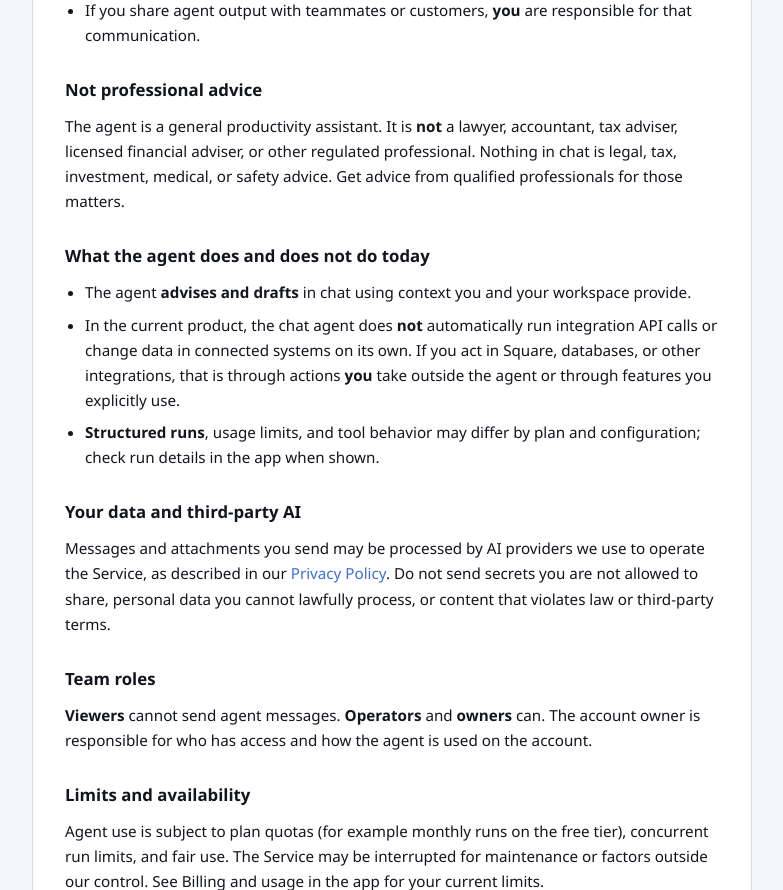
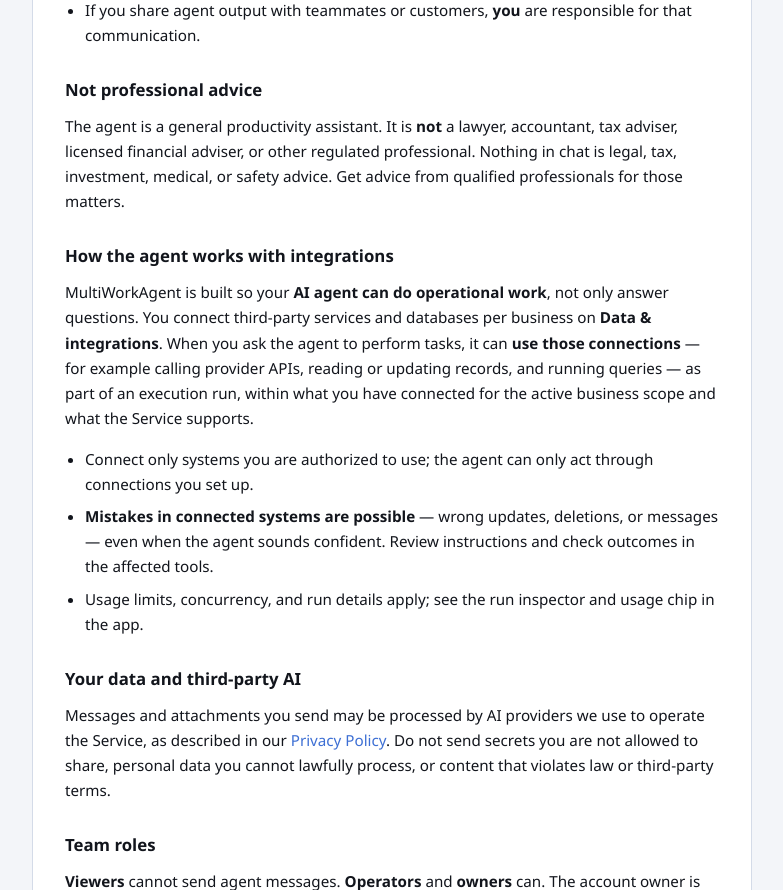
Before and after one commit to davidelbaz-ui/MultiWorkAgent, a Flask app: page /agent-notes in a window 1280 px wide. Shown: the part 885-1775 px from the top of the page, without its empty margins (248-1031 px from the left). Run offline with Flask 3, Linux system fonts and the light colour scheme; some libraries are stand-ins or nearby versions.

Commit message:
Align copy and agent prompt with integration-first product vision.
Agent notes, Terms, and product knowledge now describe the agent acting through connected systems; remove advice-only disclaimers.

Co-authored-by: Cursor <cursoragent@cursor.com>

```diff
--- a/agent_executor.py
+++ b/agent_executor.py
@@ -238,10 +238,11 @@ def _system_prompt(
         "that manage one or more businesses.\n\n"
         f"Active workspace scope: {scope}.\n"
         "Answer questions about the MultiWorkAgent product using the product reference below. "
-        "Do not invent features, integrations, or automated actions the reference marks as unavailable. "
-        "When the user asks you to change an external system, explain what they can do in the app "
-        "(connect integrations on Data & integrations, upload knowledge, run the agent for advice) "
-        "and that chat does not automatically call third-party APIs today.\n"
+        "Do not invent integrations or capabilities the reference does not describe. "
+        "MultiWorkAgent is built for the agent to perform operational work through connected "
+        "integrations and databases per business; when the user asks to change an external system, "
+        "help them connect it on Data & integrations if needed and carry out the task when connections exist. "
+        "Remind users to review outcomes because actions in connected systems can be wrong.\n"
         "When the user attaches images, describe and use what you see in them.\n"
         "When the user attaches text files (or business knowledge files below), use their contents.\n"
         "Be concise, practical, and use plain language."
--- a/templates/agent_notes.html
+++ b/templates/agent_notes.html
@@ -46,14 +46,18 @@
     or safety advice. Get advice from qualified professionals for those matters.
   </p>
 
-  <h2>What the agent does and does not do today</h2>
+  <h2>How the agent works with integrations</h2>
+  <p>
+    MultiWorkAgent is built so your <strong>AI agent can do operational work</strong>, not only answer questions.
+    You connect third-party services and databases per business on <strong>Data &amp; integrations</strong>. When you
+    ask the agent to perform tasks, it can <strong>use those connections</strong> — for example calling provider APIs,
+    reading or updating records, and running queries — as part of an execution run, within what you have connected
+    for the active business scope and what the Service supports.
+  </p>
   <ul>
-    <li>The agent <strong>advises and drafts</strong> in chat using context you and your workspace provide.</li>
-    <li>In the current product, the chat agent does <strong>not</strong> automatically run integration API calls or
-      change data in connected systems on its own. If you act in Square, databases, or other integrations, that is
-      through actions <strong>you</strong> take outside the agent or through features you explicitly use.</li>
-    <li><strong>Structured runs</strong>, usage limits, and tool behavior may differ by plan and configuration; check
-      run details in the app when shown.</li>
+    <li>Connect only systems you are authorized to use; the agent can only act through connections you set up.</li>
+    <li><strong>Mistakes in connected systems are possible</strong> — wrong updates, deletions, or messages — even when the agent sounds confident. Review instructions and check outcomes in the affected tools.</li>
+    <li>Usage limits, concurrency, and run details apply; see the run inspector and usage chip in the app.</li>
   </ul>
 
   <h2>Your data and third-party AI</h2>
```
Also changed, not shown: docs/AGENT_PRODUCT_KNOWLEDGE.md (+11 -8 lines), templates/terms_and_conditions.html (+8 -6 lines).
